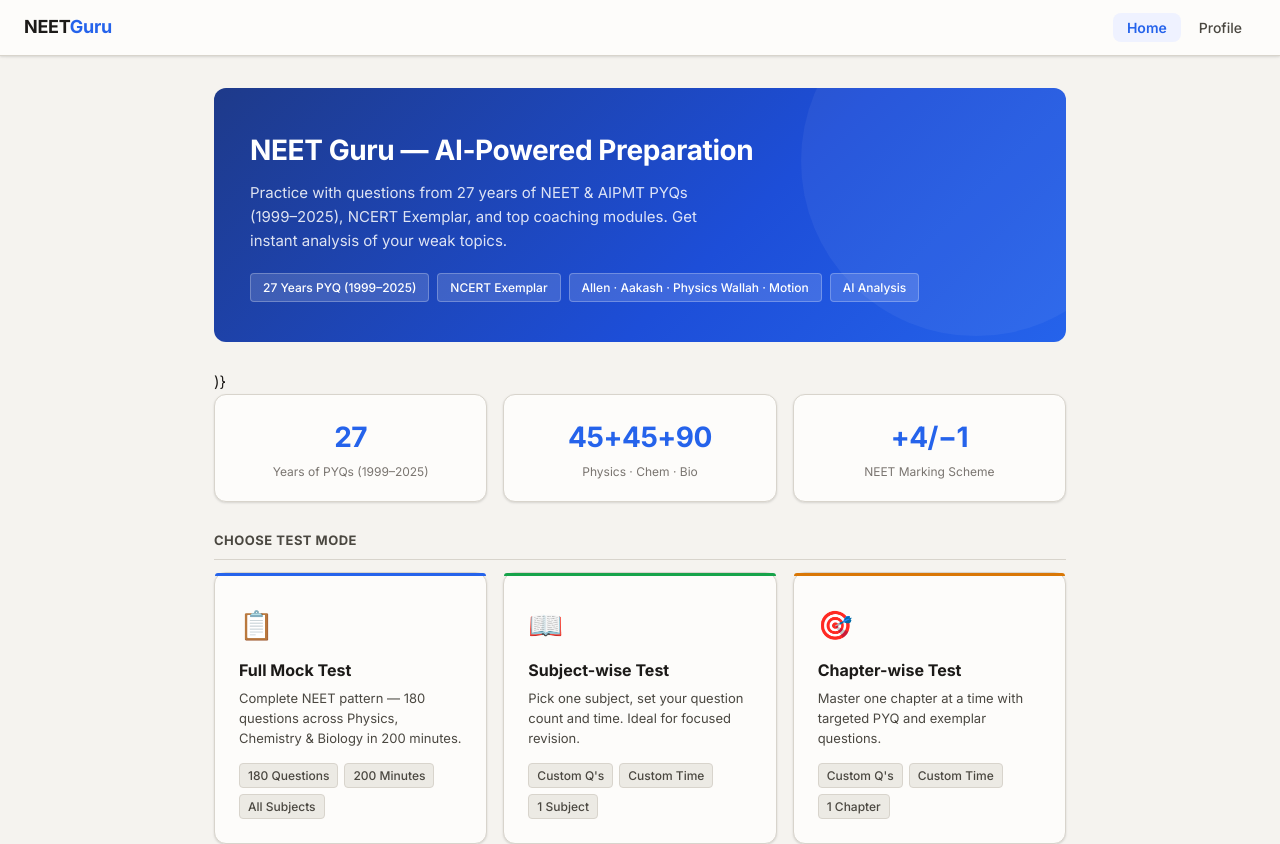
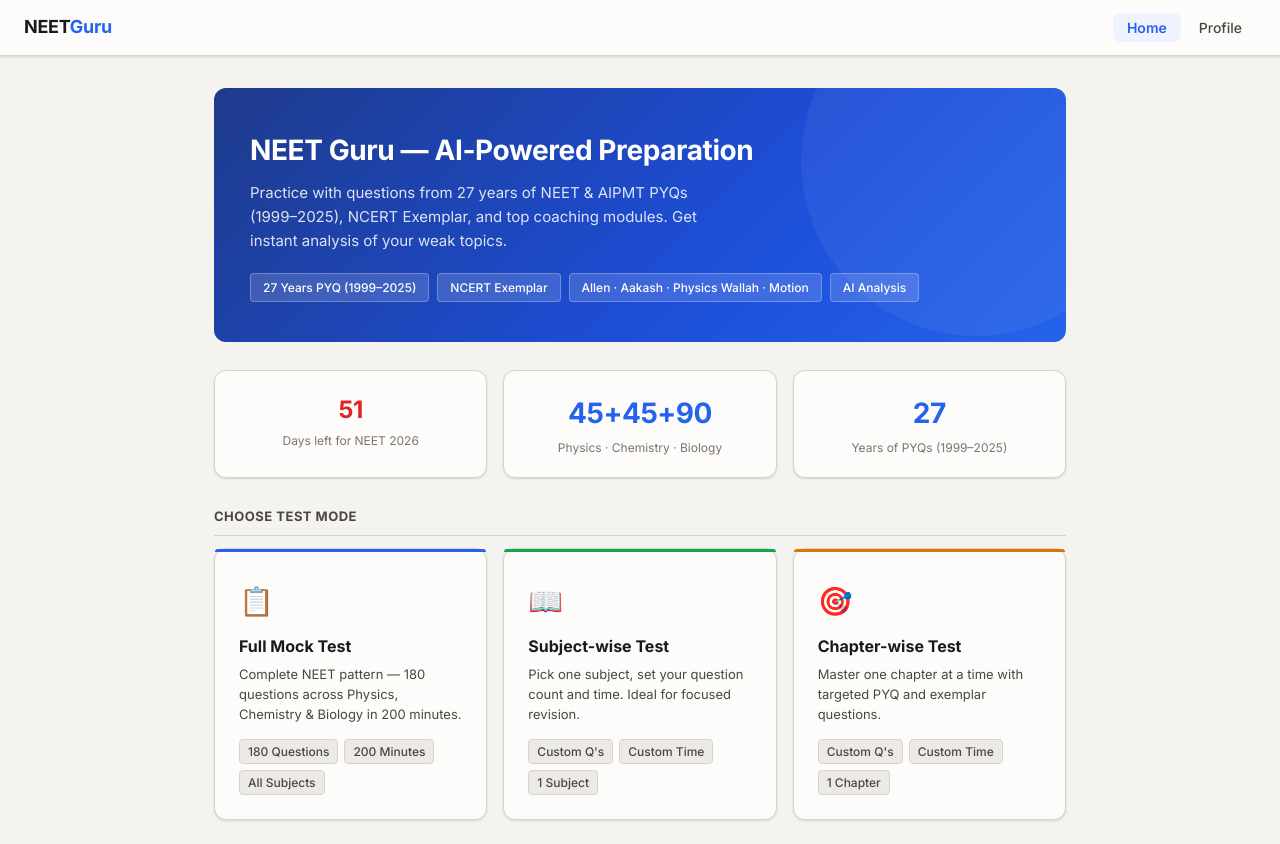
Before and after one commit to officialnatureease-ops/neetguruai, a React (Vite) app: page / in a window 1280 px wide. Shown: the top 844 px of the page. Built offline with nearby package versions, Linux system fonts and the light colour scheme.

Commit message:
Update App.jsx

```diff
--- a/App.jsx
+++ b/App.jsx
@@ -1039,7 +1039,7 @@ export default function NEETTutor() {
 
 
   // ── AI question generation with web search + caching ──
-  // ── Smart local question fetcher ──
+  // ── Local fallback — strict subject+chapter filter ──
   function getSmartPool(subject, chapter, count) {
     let pool = [];
     if (!subject) {
@@ -1047,13 +1047,16 @@ export default function NEETTutor() {
         qs.forEach(q => pool.push({ ...q, subject: sub }))
       );
     } else {
+      // STRICT: only this subject
       pool = (ALL_LOCAL[subject] || []).map(q => ({ ...q, subject }));
       if (chapter) {
+        // STRICT: only this chapter
         const exact   = pool.filter(q => q.ch === chapter);
         const partial = pool.filter(q =>
           q.ch?.toLowerCase().includes(chapter.toLowerCase()) ||
-          chapter.toLowerCase().includes((q.ch||"").toLowerCase())
+          chapter.toLowerCase().includes((q.ch || "").toLowerCase())
         );
+        // Never fall back to other chapters
         pool = exact.length > 0 ? exact : partial.length > 0 ? partial : [];
       }
     }
@@ -1118,7 +1121,7 @@ export default function NEETTutor() {
     };
 
     // Layer 1: API call (Gemini — fresh questions every time)
-    onProgress?.(`Searching for ${chapter || subject} questions...`);
+    onProgress?.(`🌐 Searching internet for ${chapter || subject} questions...`);
     try {
       const apiQs = await fetchFromServer(subject, chapter, count);
       addQs(apiQs);
@@ -1128,7 +1131,7 @@ export default function NEETTutor() {
 
     // Layer 2: Second API call if need more (3 parallel inside server already, this adds more variety)
     if (result.length < count) {
-      onProgress?.(`Fetching more questions...`);
+      onProgress?.(`📚 Fetching more questions from Allen · PW · Motion...`);
       try {
         const more = await fetchFromServer(subject, chapter, count - result.length + 10);
         addQs(more);
@@ -1140,11 +1143,22 @@ export default function NEETTutor() {
 
     // Layer 4: Local emergency fallback (only if API completely failed)
     if (result.length === 0) {
-      onProgress?.("Using local bank...");
+      onProgress?.("⚡ Loading from local bank...");
       addQs(getSmartPool(subject, chapter || null, count));
     }
 
-    return result.slice(0, count);
+    // Final strict filter — remove any question from wrong subject/chapter
+    const strict = result.filter(q => {
+      if (q.subject && q.subject !== subject) return false;
+      if (chapter) {
+        const qch = (q.ch || "").toLowerCase();
+        const sch = chapter.toLowerCase();
+        if (!qch.includes(sch) && !sch.includes(qch)) return false;
+      }
+      return true;
+    });
+
+    return strict.slice(0, count);
   }
 
 
@@ -1294,8 +1308,6 @@ export default function NEETTutor() {
           </div>
         </div>
 
-        )}
-
         {profile.name && (
           <div style={{ background:"var(--card)", border:"1px solid var(--border)", borderRadius:"var(--radius-lg)", padding:"16px 20px", marginBottom:"20px", display:"flex", alignItems:"center", gap:"14px", boxShadow:"var(--shadow)" }}>
             <div style={{ width:"42px", height:"42px", borderRadius:"50%", background:"var(--blue)", display:"flex", alignItems:"center", justifyContent:"center", color:"white", fontWeight:"700", fontSize:"15px", flexShrink:0, overflow:"hidden" }}>
@@ -1317,11 +1329,27 @@ export default function NEETTutor() {
           </div>
         )}
 
-        <div className="stats-grid">
-          <div className="stat-card"><div className="stat-num">27</div><div className="stat-lbl">Years of PYQs (1999–2025)</div></div>
-          <div className="stat-card"><div className="stat-num">45+45+90</div><div className="stat-lbl">Physics · Chem · Bio</div></div>
-          <div className="stat-card"><div className="stat-num">+4/−1</div><div className="stat-lbl">NEET Marking Scheme</div></div>
-        </div>
+        {(() => {
+          const neetDate = new Date("2025-05-04");
+          const today = new Date();
+          const days = Math.max(0, Math.ceil((neetDate - today) / (1000*60*60*24)));
+          const neetDate2026 = new Date("2026-05-03");
+          const days2026 = Math.max(0, Math.ceil((neetDate2026 - today) / (1000*60*60*24)));
+          const daysLeft = today > neetDate ? days2026 : days;
+          const targetYear = today > neetDate ? 2026 : 2025;
+          return (
+            <div className="stats-grid">
+              <div className="stat-card">
+                <div className="stat-num" style={{color:"var(--red)", fontSize: daysLeft < 30 ? "28px" : "24px"}}>
+                  {daysLeft}
+                </div>
+                <div className="stat-lbl">Days left for NEET {targetYear}</div>
+              </div>
+              <div className="stat-card"><div className="stat-num">45+45+90</div><div className="stat-lbl">Physics · Chemistry · Biology</div></div>
+              <div className="stat-card"><div className="stat-num">27</div><div className="stat-lbl">Years of PYQs (1999–2025)</div></div>
+            </div>
+          );
+        })()}
 
         <div className="section-head">Choose Test Mode</div>
         <div className="mode-grid">
```
